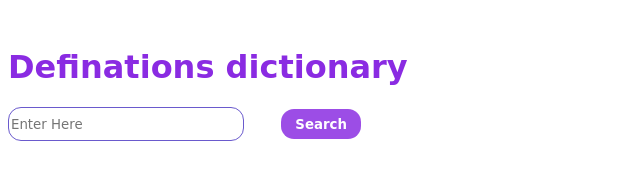
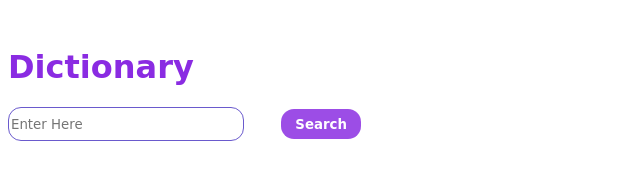
Before and after one commit to kajuu1712/Definations-Dictionary, a plain HTML site: page index.html in a window 1280 px wide. Shown: the whole page, without its empty margins (0-640 px from the left). Drawn offline with nearby package versions, Linux system fonts and the light colour scheme; a web font is replaced by a local one.

Commit message:
Update index.html

```diff
--- a/index.html
+++ b/index.html
@@ -7,12 +7,12 @@
     <link rel="preconnect" href="https://fonts.gstatic.com" crossorigin>
     <link href="https://fonts.googleapis.com/css2?family=Playwrite+DE+Grund&display=swap" rel="stylesheet">
     <link rel="stylesheet" href="style.css">
-    <title>Definations Dictonary API</title>
+    <title>Dictonary</title>
 </head>
 <body>
 
     <div class="main">
-        <h1>Definations dictionary</h1>
+        <h1>Dictionary</h1>
         <div class="searchArea">
             <input type="text " placeholder="Enter Here">
             <button>Search</button>
```
